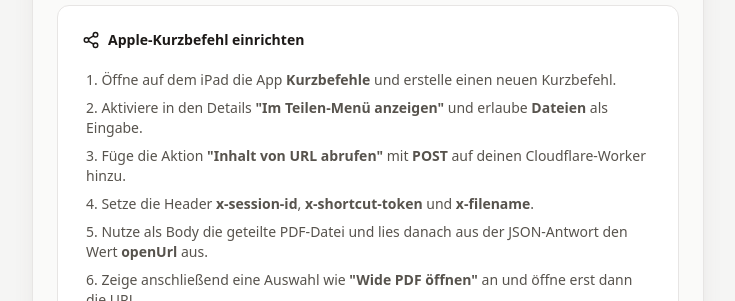
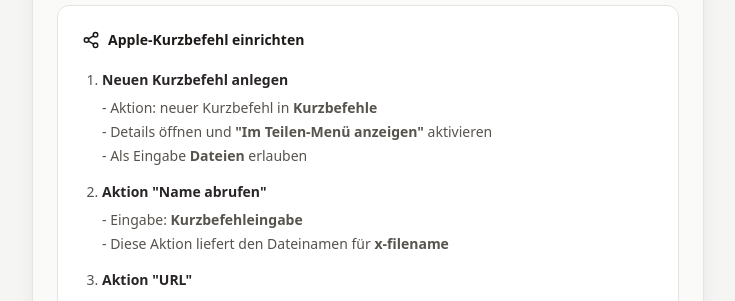
Before and after one commit to DatJakob/Wide_PDF_V2, a React (Vite) app: page / in a window 1280 px wide. Both pictures are taken after a click on the button "Apple Kurzbefehl". Shown: the part 499-800 px from the top of the page, without its empty margins (272-1007 px from the left). Built offline with nearby package versions, Linux system fonts and the light colour scheme; no server answers.

Commit message:
Refine shortcut setup instructions

```diff
--- a/src/App.tsx
+++ b/src/App.tsx
@@ -804,33 +804,70 @@ export default function App() {
                     <span>Apple-Kurzbefehl einrichten</span>
                   </div>
 
-                  <ol className="list-decimal list-inside space-y-2 ml-1">
-                    <li>Öffne auf dem iPad die App <b>Kurzbefehle</b> und erstelle einen neuen Kurzbefehl.</li>
-                    <li>Aktiviere in den Details <b>"Im Teilen-Menü anzeigen"</b> und erlaube <b>Dateien</b> als Eingabe.</li>
-                    <li>Füge die Aktion <b>"Inhalt von URL abrufen"</b> mit <b>POST</b> auf deinen Cloudflare-Worker hinzu.</li>
-                    <li>Setze die Header <b>x-session-id</b>, <b>x-shortcut-token</b> und <b>x-filename</b>.</li>
-                    <li>Nutze als Body die geteilte PDF-Datei und lies danach aus der JSON-Antwort den Wert <b>openUrl</b> aus.</li>
-                    <li>Zeige anschließend eine Auswahl wie <b>"Wide PDF öffnen"</b> an und öffne erst dann die URL.</li>
+                  <ol className="list-decimal space-y-4 ml-5">
+                    <li>
+                      <span className="font-semibold text-stone-800 dark:text-stone-200">Neuen Kurzbefehl anlegen</span>
+                      <div className="mt-2 space-y-1 text-sm">
+                        <p>- Aktion: neuer Kurzbefehl in <b>Kurzbefehle</b></p>
+                        <p>- Details öffnen und <b>"Im Teilen-Menü anzeigen"</b> aktivieren</p>
+                        <p>- Als Eingabe <b>Dateien</b> erlauben</p>
+                      </div>
+                    </li>
+                    <li>
+                      <span className="font-semibold text-stone-800 dark:text-stone-200">Aktion "Name abrufen"</span>
+                      <div className="mt-2 space-y-1 text-sm">
+                        <p>- Eingabe: <b>Kurzbefehleingabe</b></p>
+                        <p>- Diese Aktion liefert den Dateinamen für <b>x-filename</b></p>
+                      </div>
+                    </li>
+                    <li>
+                      <span className="font-semibold text-stone-800 dark:text-stone-200">Aktion "URL"</span>
+                      <div className="mt-2 space-y-1 text-sm">
+                        <p>- Inhalt: <span className="font-mono break-all">https://wide-pdf-inbox.hans-l0lmail.workers.dev/session-upload</span></p>
+                      </div>
+                    </li>
+                    <li>
+                      <span className="font-semibold text-stone-800 dark:text-stone-200">Aktion "Inhalt von URL abrufen"</span>
+                      <div className="mt-2 space-y-1 text-sm">
+                        <p>- Methode: <b>POST</b></p>
+                        <p>- Header 1: <b>x-session-id</b> mit deiner festen Inbox-ID</p>
+                        <p>- Header 2: <b>x-shortcut-token</b> mit deinem geheimen Token</p>
+                        <p>- Header 3: <b>x-filename</b> mit dem Ergebnis aus <b>Name abrufen</b></p>
+                        <p>- Body: die geteilte PDF-Datei aus der <b>Kurzbefehleingabe</b></p>
+                      </div>
+                    </li>
+                    <li>
+                      <span className="font-semibold text-stone-800 dark:text-stone-200">Aktion "Wörterbuchwert abrufen"</span>
+                      <div className="mt-2 space-y-1 text-sm">
+                        <p>- Eingabe: Ergebnis von <b>Inhalt von URL abrufen</b></p>
+                        <p>- Typ: <b>Wert</b></p>
+                        <p>- Schlüssel: <span className="font-mono">openUrl</span></p>
+                      </div>
+                    </li>
+                    <li>
+                      <span className="font-semibold text-stone-800 dark:text-stone-200">Aktion "Aus Menü auswählen"</span>
+                      <div className="mt-2 space-y-1 text-sm">
+                        <p>- Titel: <b>Wide PDF öffnen</b></p>
+                        <p>- Option 1: <b>Öffnen</b></p>
+                        <p>- Option 2: <b>Abbrechen</b></p>
+                        <p>- Unter <b>Öffnen</b>: Aktion <b>URLs öffnen</b> mit dem Wert aus <b>openUrl</b></p>
+                        <p>- Unter <b>Abbrechen</b>: Aktion <b>Kurzbefehl stoppen</b></p>
+                      </div>
+                    </li>
                   </ol>
 
                   <div className="rounded-2xl border border-dashed border-stone-200 dark:border-stone-700 p-4 bg-stone-50 dark:bg-stone-950/50">
-                    <p className="font-semibold text-stone-800 dark:text-stone-200">Bild zum Aufbau prüfen</p>
-                    <p className="mt-1 text-sm">
-                      Lege deinen Screenshot als <span className="font-mono">public/shortcut-setup.png</span> ab.
-                      PNG ist perfekt, du musst nichts umwandeln. Sobald die Datei dort liegt, erscheint sie hier automatisch.
-                    </p>
-
                     {showShortcutImage && (
                       <img
                         src="/shortcut-setup.png"
                         alt="Apple-Kurzbefehl Aufbau"
-                        className="mt-4 w-full rounded-xl border border-stone-200 dark:border-stone-700 bg-white dark:bg-stone-900"
+                        className="w-full rounded-xl border border-stone-200 dark:border-stone-700 bg-white dark:bg-stone-900"
                         onError={() => setShowShortcutImage(false)}
                       />
                     )}
 
                     {!showShortcutImage && (
-                      <p className="mt-4 text-xs text-stone-500 dark:text-stone-500">
+                      <p className="text-xs text-stone-500 dark:text-stone-500">
                         Noch kein Screenshot gefunden. Dateiname: <span className="font-mono">public/shortcut-setup.png</span>
                       </p>
                     )}
```
